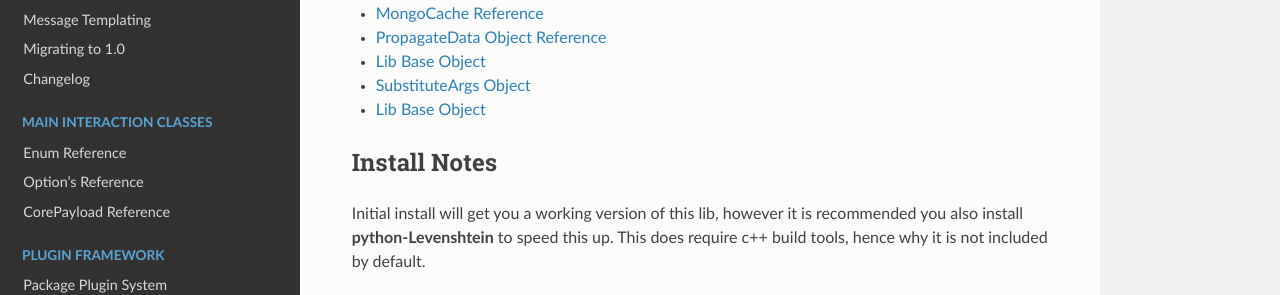
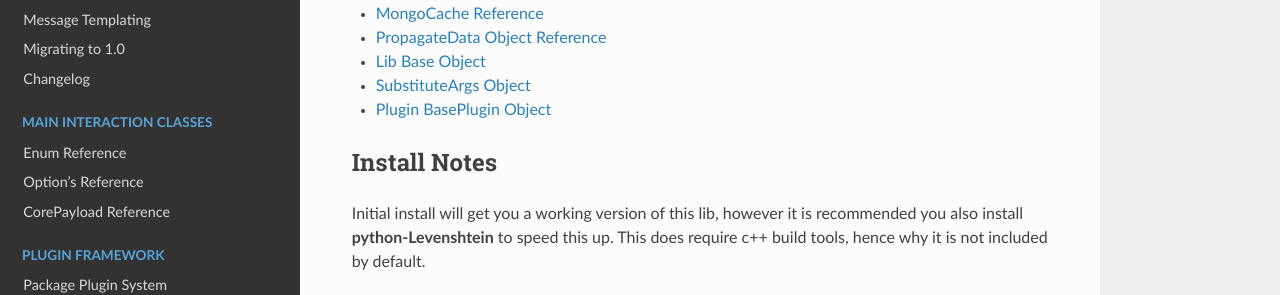
Before and after one commit to Skelmis/Discord-Anti-Spam, a Sphinx documentation site: the page built from docs/index.rst, in a window 1280 px wide and 900 px high, scrolled down 1837 px. Shown: the part 280-575 px from the top of the window. Built offline with Sphinx 7.4.7 and the Read the Docs theme 2.0.0, drawn with Linux system fonts in a browser that asks for light colours.

Commit message:
Try resolve all docs warnings

```diff
--- a/docs/modules/objects/base_plugin.rst
+++ b/docs/modules/objects/base_plugin.rst
@@ -1,8 +1,7 @@
-Lib Base Object
-===============
+Plugin BasePlugin Object
+========================
 
-
-The generic feature class which all ``Lib``'s should subclass
+The base class for all plugins.
 
 .. currentmodule:: antispam
 
```
